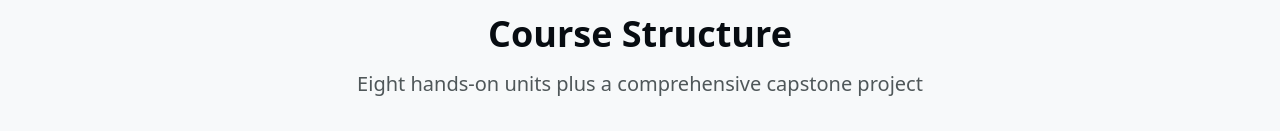
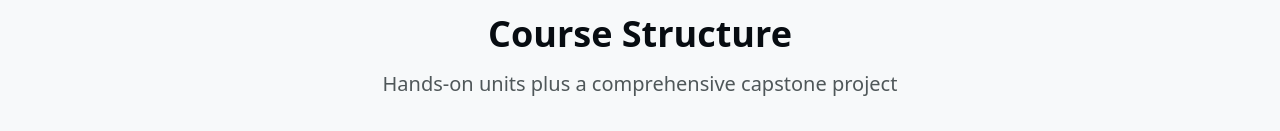
Before and after one commit to bodangren/bus-math-v2, a Next.js app: page / in a window 1280 px wide. Shown: the part 669-800 px from the top of the page. Built offline with nearby package versions, Linux system fonts and the light colour scheme; no server answers; the database is empty.

Commit message:
feat: standardize course taxonomy
- Remove specific number reference from course description
- Change 'Eight hands-on units' to 'Hands-on units' for flexibility
- Maintains consistency with dynamic course structure

Fixes #180

```diff
--- a/app/page.tsx
+++ b/app/page.tsx
@@ -239,7 +239,7 @@ export default async function Home() {
               Course Structure
             </h2>
             <p className="text-xl text-muted-foreground">
-              Eight hands-on units plus a comprehensive capstone project
+              Hands-on units plus a comprehensive capstone project
             </p>
           </div>
 
```
